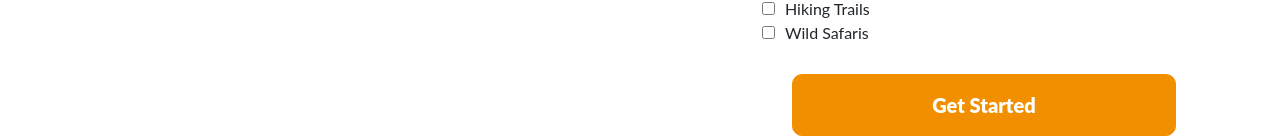
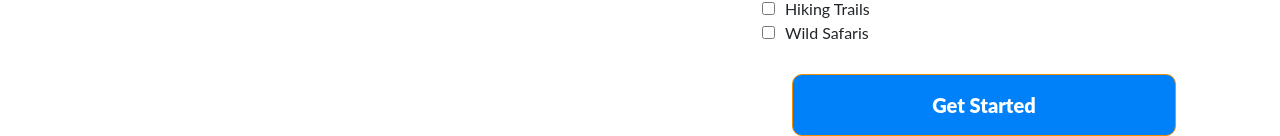
Before and after one commit to Barbra-Mududa/safiri-kenya, a React (Create React App) app: page /contact in a window 1280 px wide. Shown: the part 1118-1254 px from the top of the page. Built offline with nearby package versions, Linux system fonts and the light colour scheme.

Commit message:
refactor: contact color theme

```diff
--- a/src/components/contact/contact.css
+++ b/src/components/contact/contact.css
@@ -76,7 +76,7 @@ float: right;
     padding: 15px;
     width: 100%;
     margin-top: 5px;
-    background-color:#F18F01 ;
+    background-color:#0081f9 ;
     border: 1px solid #F18F01 ;
     font-size: 20px;
     font-weight: 900;
@@ -87,7 +87,7 @@ float: right;
 }
 
 #submit:hover{
-    background-color: #f5a020;
+    background-color: black;
     color: white;
 }
 .label2{
```
